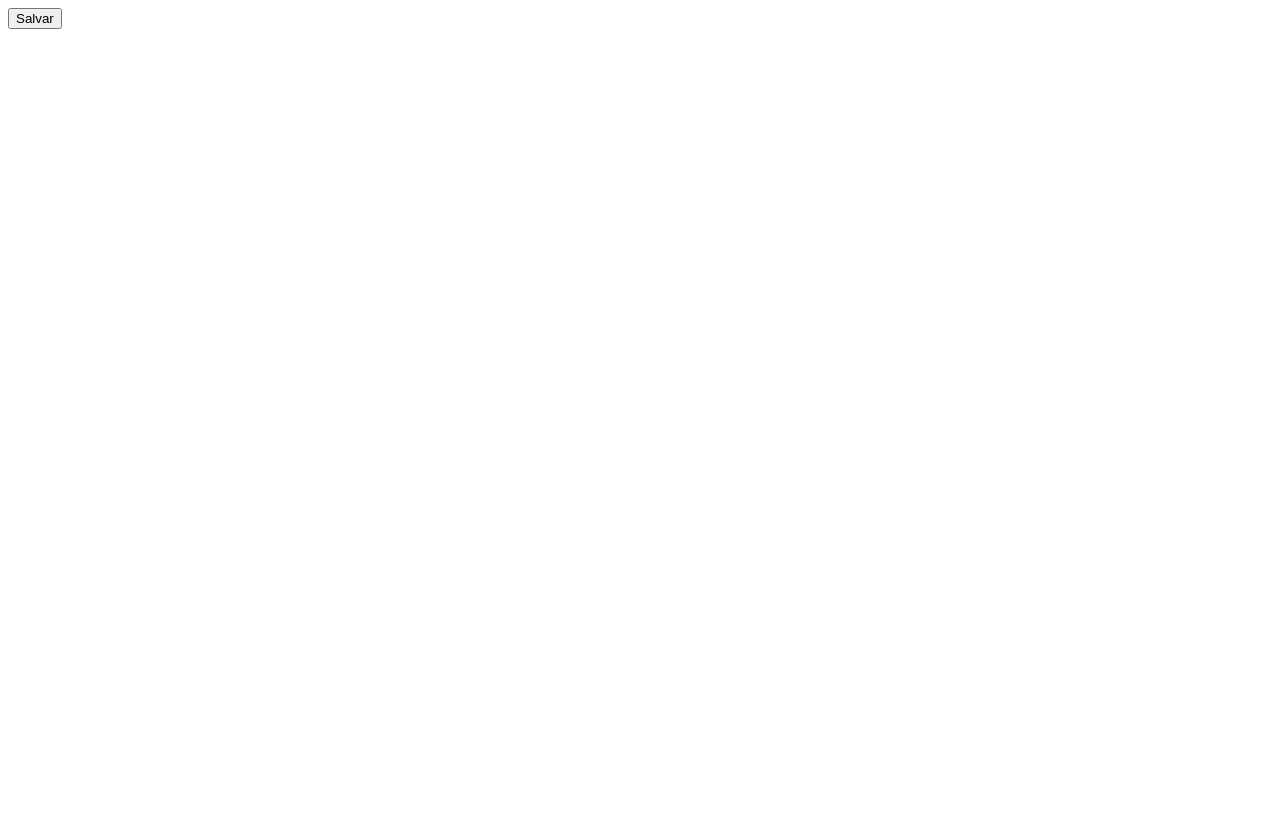
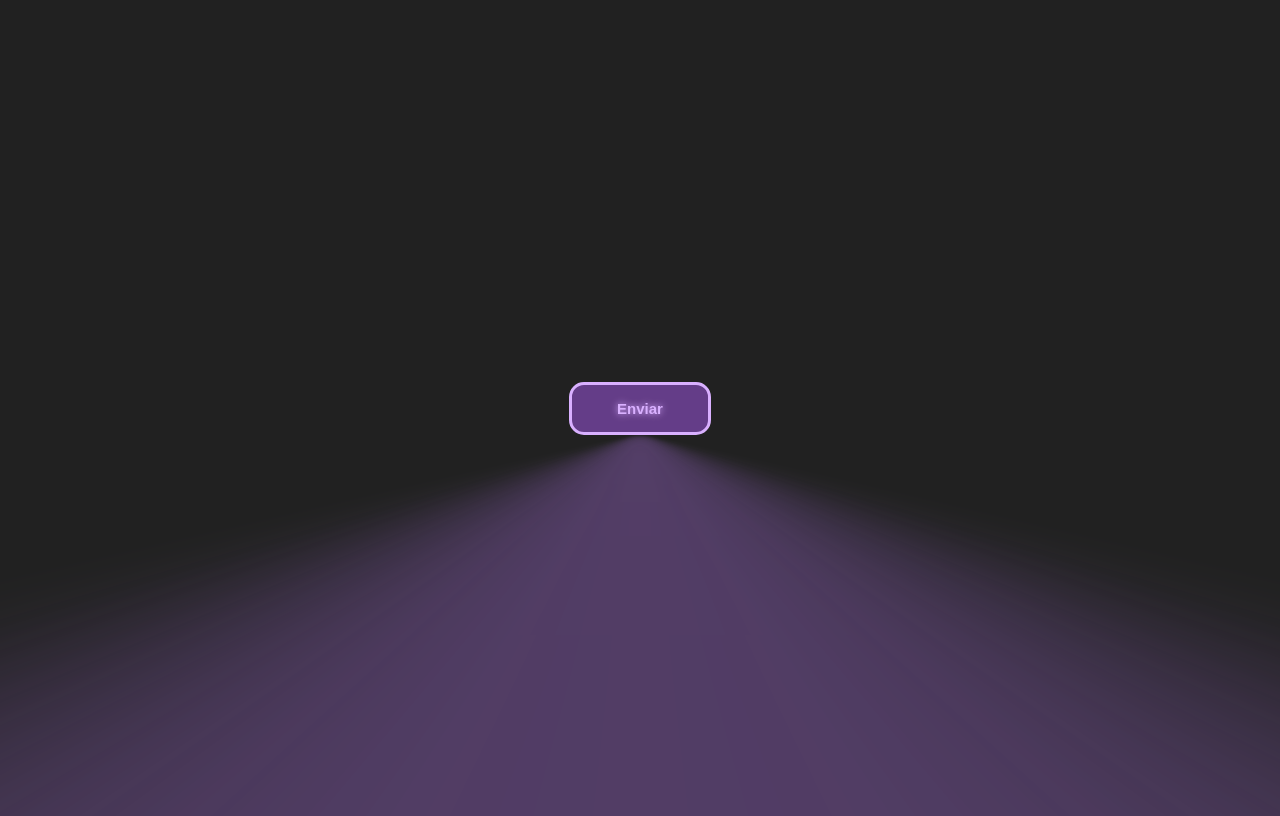
Before and after one commit to MORELLIBARUK/trabalho-de-boton-2E-brk, a plain HTML site: page index.html in a window 1280 px wide. Drawn offline with Linux system fonts and the light colour scheme.

Commit message:
Add files via upload

```diff
--- a/index.html
+++ b/index.html
@@ -1,15 +1,12 @@
 <!DOCTYPE html>
-<html lang="en">
+<html lang="pt-BR">
 <head>
-
     <meta charset="UTF-8">
     <meta name="viewport" content="width=device-width, initial-scale=1.0">
-    <title>botao</title>
-    <link relf="stylelsheet" href="style.css">
-
+    <title>Botão Bonito</title>
+    <link rel="stylesheet" href="style.css">
 </head>
 <body>
- <button class="save-button">Salvar</button>
-
+    <button type="button">Enviar</button>
 </body>
 </html>
--- a/style.css
+++ b/style.css
@@ -1,15 +1,54 @@
-.save-button {
-    background-color: red;
-    color: white;
-    border:none;
-padding: 10px 20px;
-font-size: 16px;
-cursor: pointer;
-opacity: 0.8;
-transition: opacity 0.3s ease;
-border-radius: 5%;
+body {
+    height: 100vh;
+    align-items: center;
+    display: flex;
+    justify-content: center;
+    background-color: #212121;
 }
 
-.save-button:hover {
-opacity: 1;
+button {
+    --glow-color: rgb(217, 176, 255);
+    --glow-spread-color: rgba(191, 123, 255, 0.781);
+    --enhaced-glow-color: rgb(231, 206, 255);
+    --btn-color: rgb(100, 61, 136);
+
+    border: .25em solid var(--glow-color);
+    padding: 1em 3em;
+    color: var(--glow-color);
+    cursor: pointer;
+    font-size: 15px;
+    font-weight: bold;
+    background-color: var(--btn-color);
+    border-radius: 1em;
+    outline: none;
+    box-shadow: 0 0 1em .25 var(--glow-color),
+                0 0 4em 1em var(--glow-spread-color),
+                inset 0 0 0 .75em .25em var(--glow-color);
+    text-shadow: 0 0 .5em var(--glow-color);
+    position: relative;
+    transition: all 0.3s;
+
 }
+
+button::after {
+    pointer-events: none;
+    content: "";
+    position: absolute;
+    top: 120%;
+    left: 0;
+    height: 100%;
+    width: 100%;
+    background-color: var(--glow-spread-color);
+    filter: blur(2em);
+    opacity: .7;
+    transform: perspective(1.5em) rotateX(35deg) scale(1, 6);
+
+}
+
+button:hover {
+    color: var(--btn-color);
+    background-color: var(--glow-color);
+    box-shadow: 0 0 1em .25em var(--glow-color),
+                0 0 4em 2em var(--glow-spread-color),
+                inset 0 0 .5em .25em var(--glow-color);
+}
```
Also changed, not shown: 2 other files.
